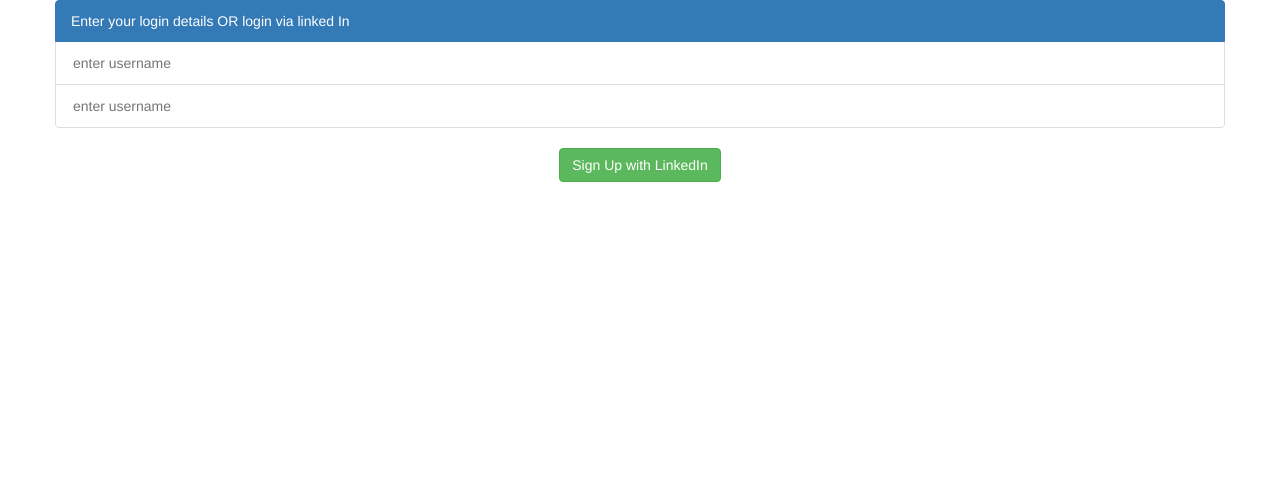
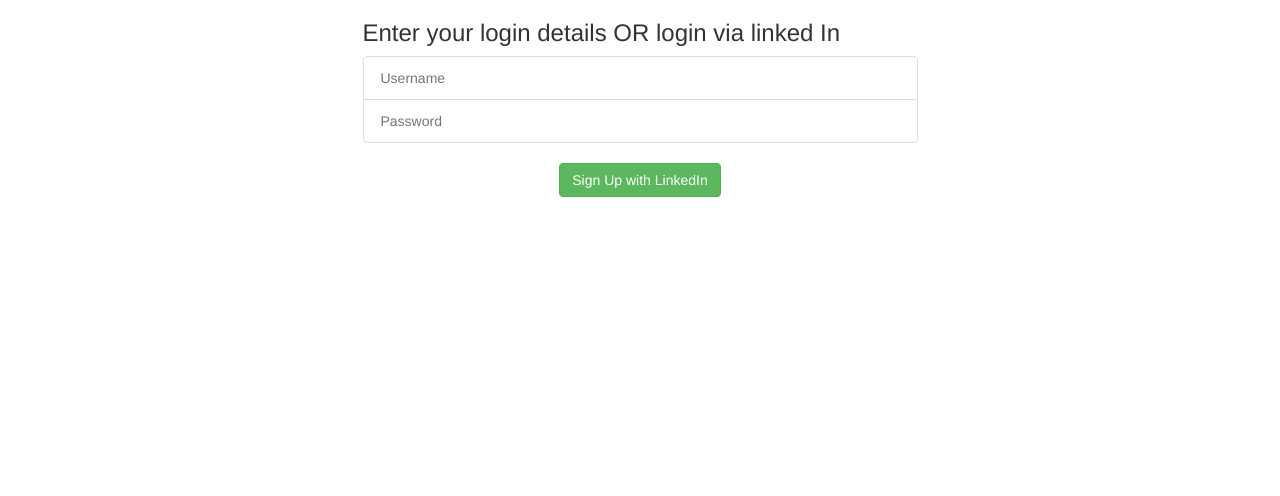
Before and after one commit to jamesjkim88/LinkedInOAuth, a Node server app: page / in a window 1280 px wide. Shown: the top 496 px of the page. Run offline with Node 20, Linux system fonts and the light colour scheme; some libraries are stand-ins or nearby versions.

Commit message:
added bootstrap

```diff
--- a/public/index.html
+++ b/public/index.html
@@ -9,27 +9,33 @@
 <body>
 
 <div class="container">
-    <div class="row">
+    <div class="row row-1">
+        <div class="col-lg-6 col-lg-offset-3 col-md-6 col-md-offset-3 col-sm-6 col-sm-offset-3">
+            <h3>Enter your login details OR login via linked In</h3>
             <ul class="list-group input-form">
-            <li class="list-group-item active">
-                Enter your login details OR login via linked In
+                <li class="list-group-item">
+                    <input type="text" placeholder="Username">
                 </li>
                 <li class="list-group-item">
-                <input type="text" placeholder="enter username">
-            </li>
-            <li class="list-group-item">
-                <input type="text" placeholder="enter username">
+                    <input type="text" placeholder="Password">
                 </li>
             </ul>
         </div>
+    </div>
 
-    <div style="text-align: center">
+    <div class="row-1" style="text-align: center">
         <a href="/auth/linkedin" type="button" class="btn btn-success">Sign Up with LinkedIn</a>
+    </div>
+
+    <div class="col-lg-6 col-lg-offset-3 col-md-6 col-md-offset-3 col-sm-6 col-sm-offset-3">
+    <div id = "login-status">
+
     </div>
     </div>
 
-    <div id = "login-status">
 </div>
+
+
 
 <script src="bower_components/jquery/dist/jquery.js"></script>
 <script>
@@ -43,8 +49,8 @@
             success: function (data, status, jqXHR) {
                 console.log(data.user);
                 // user is authenticated
-                $(".container").addClass("hide");
-                $('#login-status').html('Hi ' + data.user.displayName + '! What do you want to get done today?');
+                $(".row-1").addClass("hide");
+                $('#login-status').html('<h1>Hi ' + data.user.displayName + '!</h1>');
                 $("#login-status").append('<div><a href="/logout" type="button" class="btn btn-success">Logout</a></div>');
             },
             error: function (jqXHR) {
--- a/public/stylesheets/base.css
+++ b/public/stylesheets/base.css
@@ -10,10 +10,6 @@ ul > li{
     list-style: none;
 }
 
-.button{
-    margin-left: 50%;
-}
-
 #login-status{
     width: 100%;
     height: 300px;
```
Lines whose indentation alone changed are shown as unchanged.
